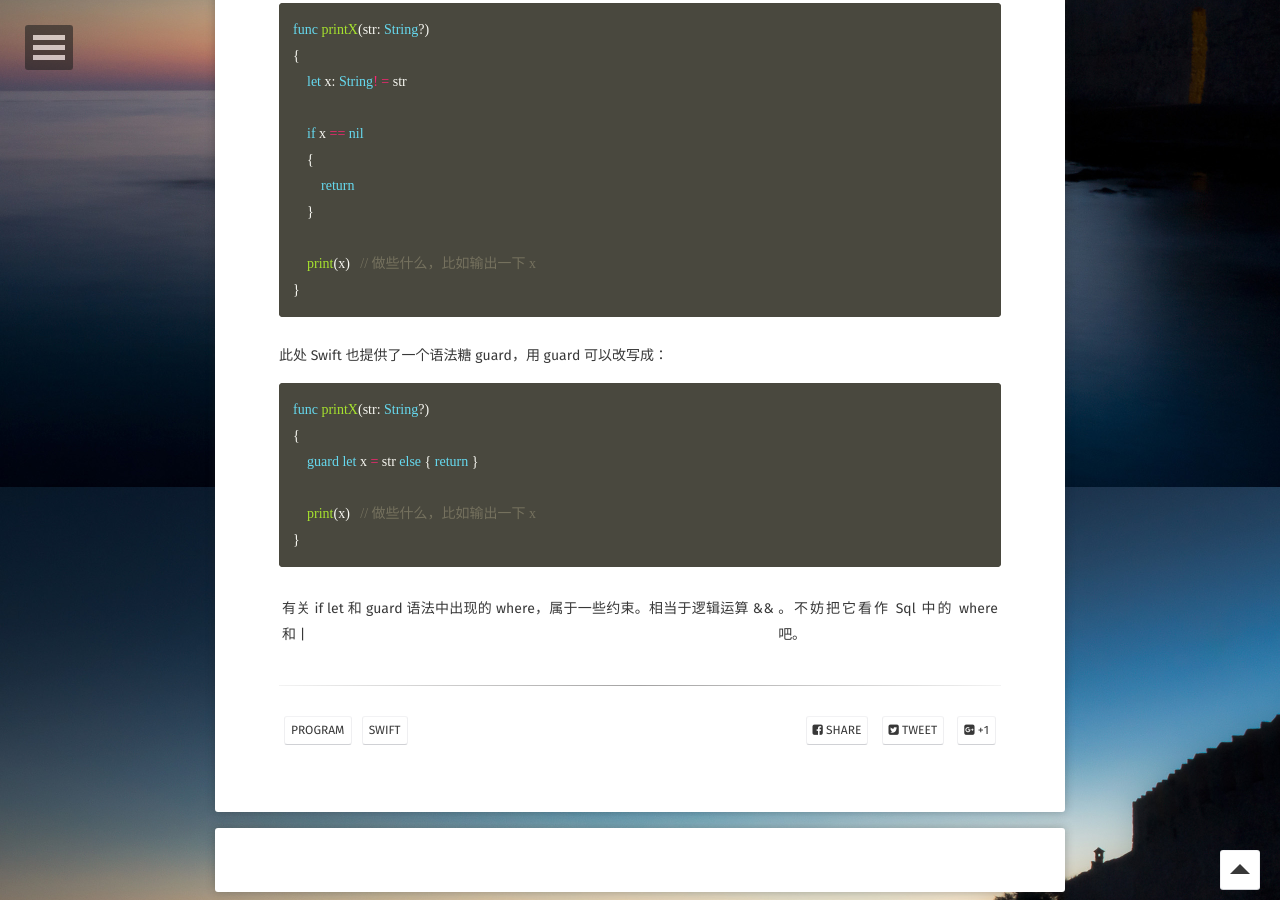
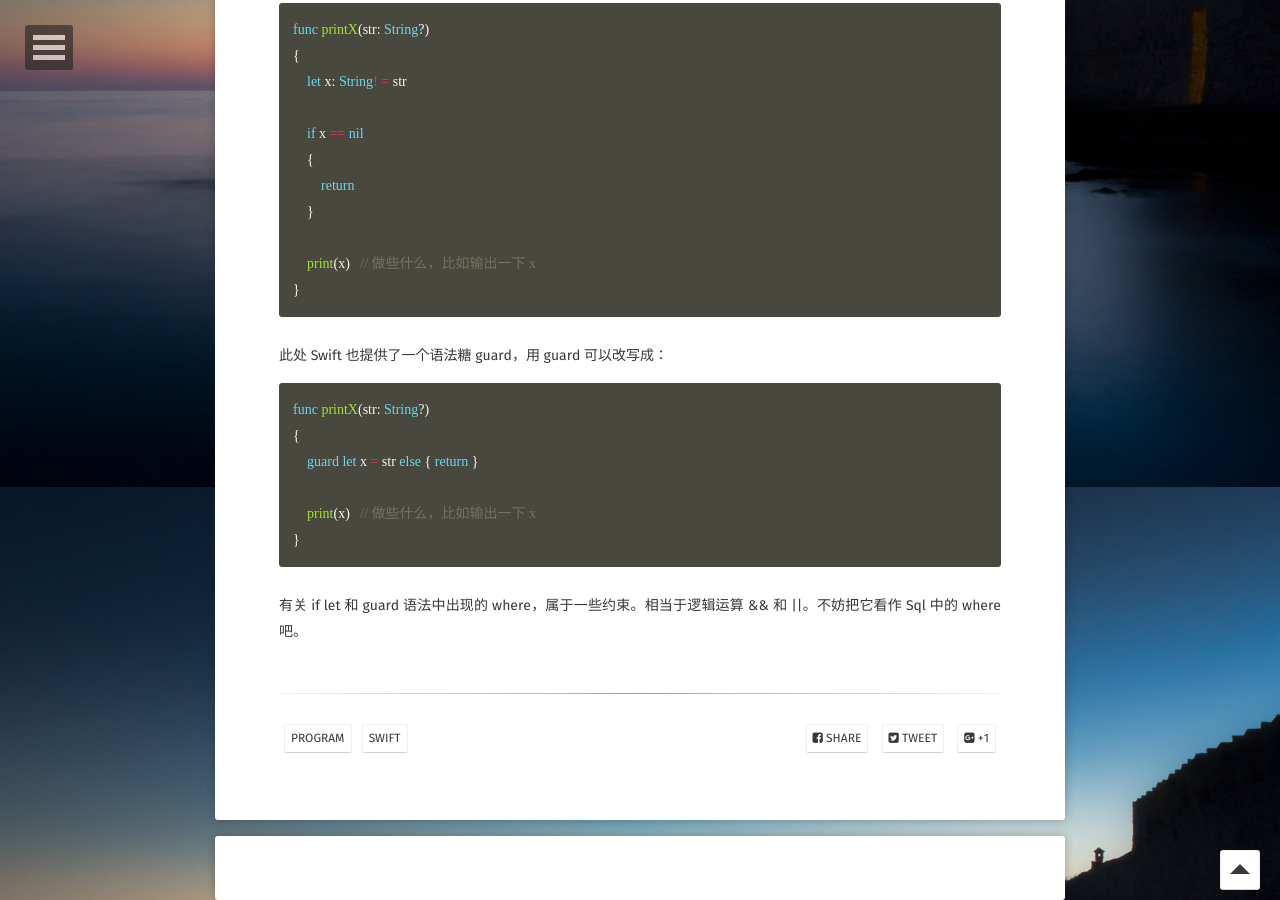
Before and after one commit to AurevoirXavier/deprecated-AurevoirXavier.github.io, a Jekyll site: the page built from _posts/2017-4-11-ifLet.md, in a window 1280 px wide and 900 px high, scrolled down 1313 px. Built offline with Jekyll 4.4.1, drawn with Linux system fonts in a browser that asks for light colours; some web fonts are replaced; comment, search, counter and statistics services are not loaded.

Commit message:
20:29/04/10/2017

````diff
--- a/_posts/2017-4-11-ifLet.md
+++ b/_posts/2017-4-11-ifLet.md
@@ -66,4 +66,4 @@ func printX(str: String?)
 }
 ```
 
-有关 if let 和 guard 语法中出现的 where，属于一些约束。相当于逻辑运算 && 和 \||。不妨把它看作 Sql 中的 where 吧。
+有关 if let 和 guard 语法中出现的 where，属于一些约束。相当于逻辑运算 && 和 \|\|。不妨把它看作 Sql 中的 where 吧。
````
